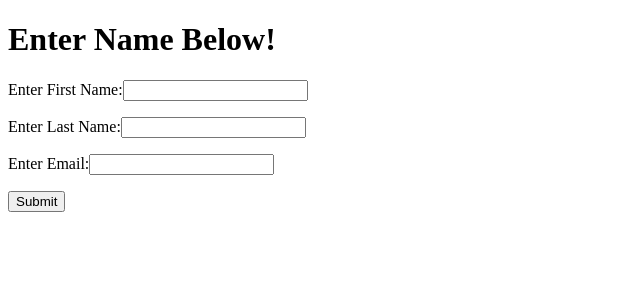
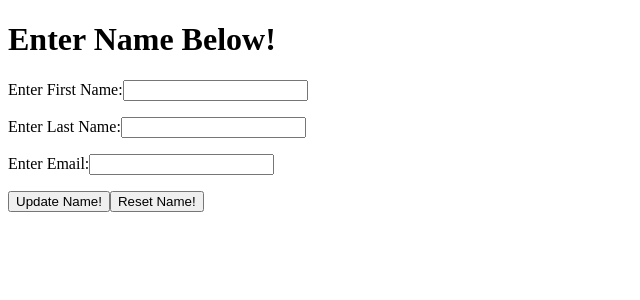
Before and after one commit to AlexanderSkow/user-form, an Angular app: page / in a window 1280 px wide. Shown: the top 300 px of the page, without its empty margins (0-640 px from the left). Built offline with nearby package versions, Linux system fonts and the light colour scheme.

Commit message:
Feat: added reset and update buttons that take click event handlers to update user and reset user
Refactor: refactored the formControls into a single userForm FormGroup

```diff
--- a/src/app/app.html
+++ b/src/app/app.html
@@ -6,19 +6,23 @@
   <h1>Hello, {{ username() }}!</h1>
 }
 
+<form [formGroup]="userForm">
 <label>Enter First Name:</label>
-<input type="text" [formControl]="firstNameControl">
+<input type="text" formControlName="firstName">
 
-<p>{{ firstNameControl.value }}</p>
+<p>{{ userForm.get('firstName')?.value }}</p>
 
 <label>Enter Last Name:</label>
-<input type="text" [formControl]="lastNameControl">
+<input type="text" formControlName="lastName">
 
-<p>{{ lastNameControl.value }}</p>
+<p>{{ userForm.get('lastName')?.value }}</p>
 
 <label>Enter Email:</label>
-<input type="text" [formControl]="emailControl">
+<input type="text" formControlName="email">
 
-<p>{{ emailControl.value }}</p>
+<p>{{ userForm.get('email')?.value }}</p>
 
-<button type="submit">Submit</button>
+<button type="button" (click)="updateName()">Update Name!</button>
+<button type="button" (click)="resetUserForm()">Reset Name!</button>
+
+</form>
--- a/src/app/app.ts
+++ b/src/app/app.ts
@@ -1,5 +1,5 @@
 import { Component, signal } from '@angular/core';
-import { FormControl, ReactiveFormsModule } from '@angular/forms';
+import { FormControl, FormGroup, ReactiveFormsModule } from '@angular/forms';
 
 @Component({
   selector: 'app-root',
@@ -9,9 +9,27 @@ import { FormControl, ReactiveFormsModule } from '@angular/forms';
 })
 
 export class App {
-  protected firstNameControl = new FormControl('');
-  protected lastNameControl = new FormControl('');
-  protected emailControl = new FormControl('');
+  protected userForm = new FormGroup({
+    firstName: new FormControl(''),
+    lastName: new FormControl(''),
+    email: new FormControl(''),
+  });
 
   protected username = signal('');
+
+  public updateName() {
+    const nancy = {
+      firstName: 'Nancy',
+      lastName: 'Grace',
+      email: 'nancygrace@gmail.com',
+    };
+
+    this.userForm.setValue(nancy);
+    this.username.set(`${nancy.firstName} ${nancy.lastName}`);
+  }
+
+  public resetUserForm() {
+    this.userForm.reset();
+    this.username.set(``);
+  }
 }
```
